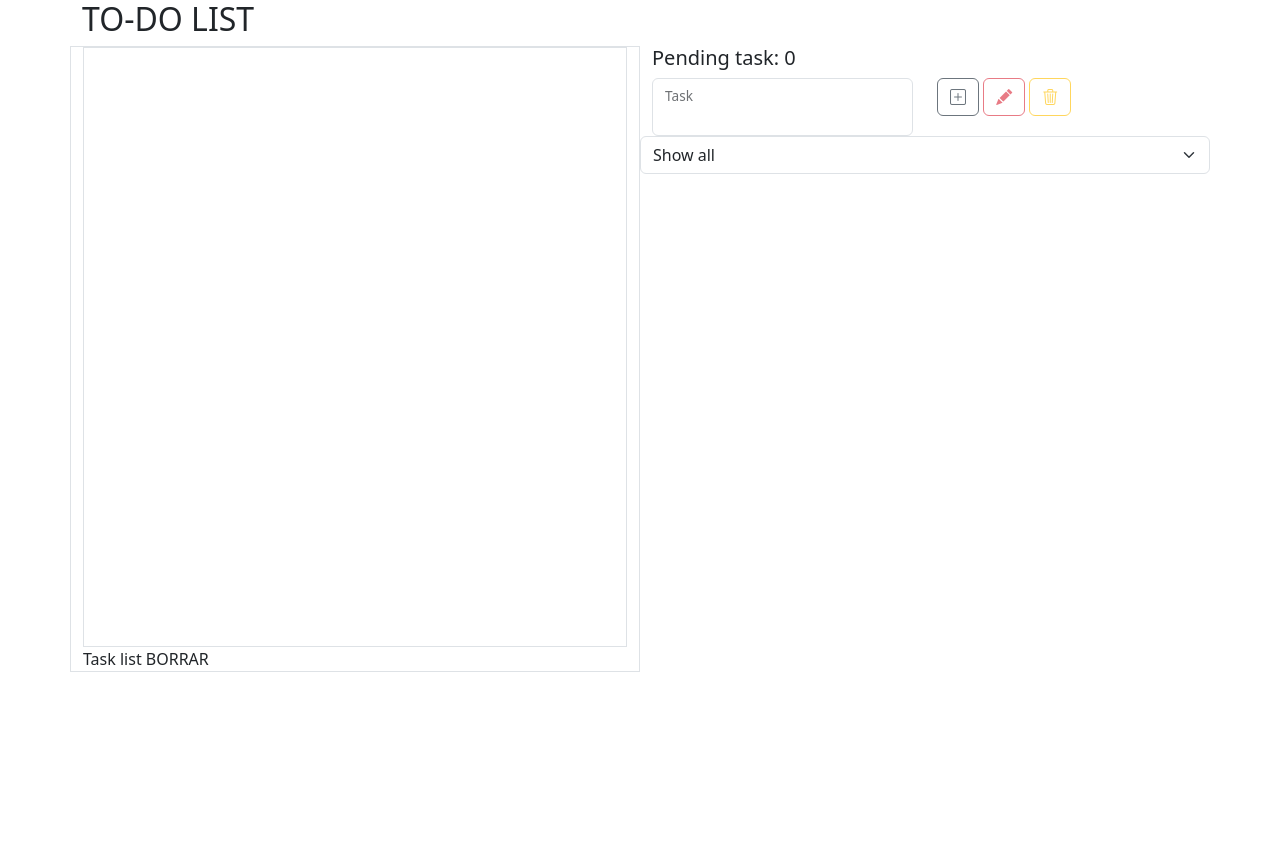
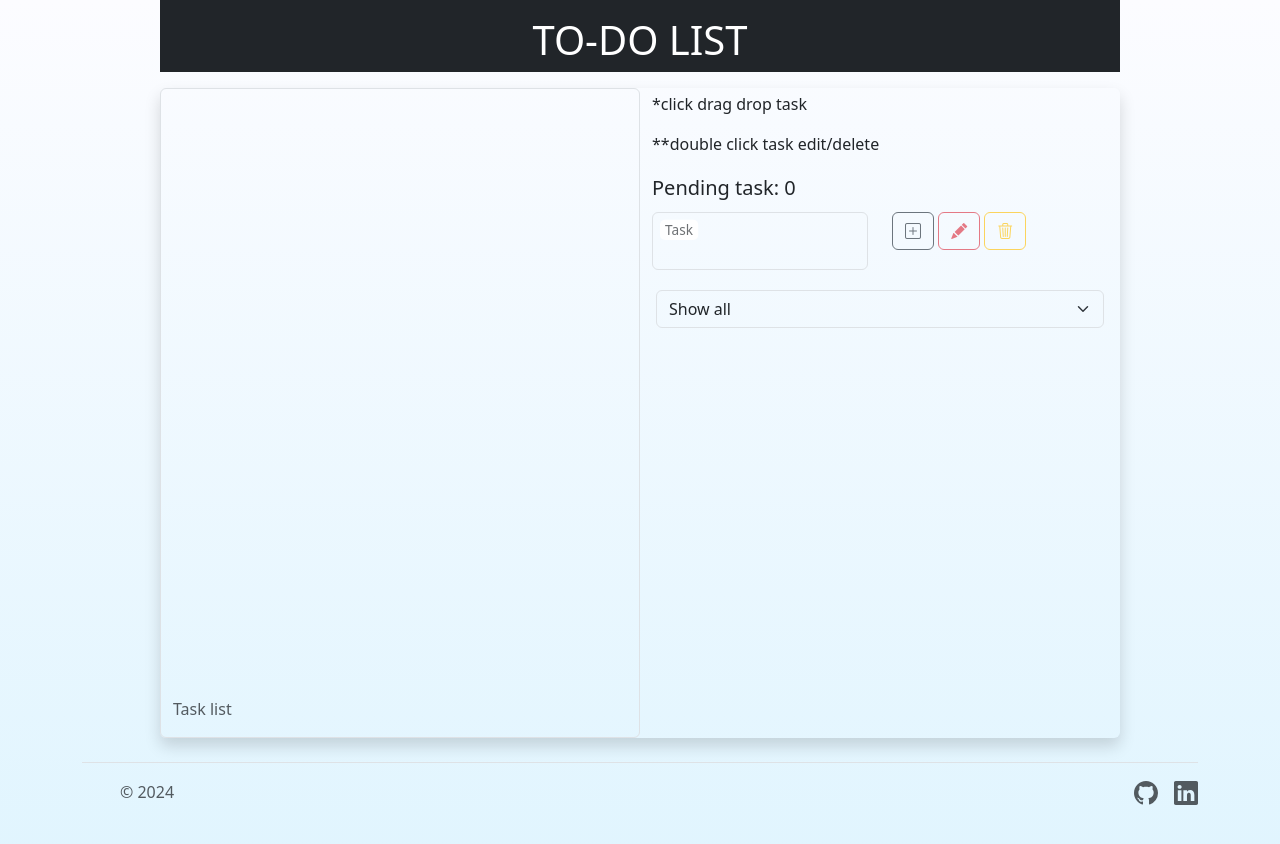
Before and after one commit to GiseleMM/todo-vanillajs, a plain HTML site: page todolist.html in a window 1280 px wide. Before the commit the page ends 800 px from the top, so only its background shows below. Drawn offline with nearby package versions, Linux system fonts and the light colour scheme.

Commit message:
style and pending task

```diff
--- a/script.js
+++ b/script.js
@@ -7,6 +7,7 @@ const ALL = "all";
 const TASKSTORAGE = "tasks";
 
 const task = document.getElementById("tarea"); //input
+const pendingTaskSpan=document.getElementById("contadorPendientes");
 const addButton = document.getElementById("add");
 const deleteButton = document.getElementById("delete");
 const editButton = document.getElementById("edit");
@@ -23,10 +24,24 @@ const modalCancel = document.getElementById("editDeleteModalCancel");
 const modalSave = document.getElementById("editDeleteModalSave");
 const ID_INPUT_MODAL = "inputTaskEdit"; //id del input del modal para la edicion;
 
+
 //read tasks localstorage
 getTasksLocalStorage().then((tasks) => {
   addToTaskList(tasks);
+addPendingTaskSpan();
 });
+
+//calcula cantidad  tareas  pendiente
+function addPendingTaskSpan()
+{
+  let pendingTasks=tasks.filter(t=>t.state==PENDING);
+  if(pendingTasks)
+  {
+    let numPending=pendingTasks.length;
+    pendingTaskSpan.innerHTML=numPending;
+
+  }
+}
 
 //evento cada vez q cambia el select cambia el filtrado VISUAL
 filterSelect.addEventListener("change", (evento) => {
@@ -67,6 +82,7 @@ addButton.addEventListener("click", (evento) => {
       tasks.push(newTask);
       console.log(tasks);
       saveTasksLocalStorage(tasks);
+      addPendingTaskSpan();
       addToTaskList(tasks);
     } else {
       console.log("Repeated");
@@ -138,6 +154,7 @@ function switchStateTask(taskindex, state) {
       console.log(t.state);
       console.log(tasks);
       addToTaskList(tasks);
+      addPendingTaskSpan();
       saveTasksLocalStorage();
     }
   }
--- /dev/null
+++ b/style.css
@@ -0,0 +1,3 @@
+body{
+    background-image: linear-gradient(rgb(252, 252, 255), rgba(133, 214, 252, 0.247));
+}
--- a/todolist.html
+++ b/todolist.html
@@ -16,33 +16,39 @@
       rel="stylesheet"
       href="https://cdn.jsdelivr.net/npm/bootstrap-icons@1.11.3/font/bootstrap-icons.min.css"
     />
+    <!-- MY STYLE -->
+     <link rel="stylesheet" href="style.css">
   </head>
 
   <body>
-    <main class="container">
+    <main class="container w-75" style="min-height: 75vh;">
         <!-- TITLE -->
-      <header class="row">
-        <h2>TO-DO LIST</h2>
+      <header class="row text-center pt-3 bg-dark">
+        <h1 class="text-white">TO-DO LIST</h1>
       </header>
 <!-- DIV CON LISTA -->
-      <div class="row">
-        <div class="col-6 border">
+      <div class="row mt-3 shadow rounded">
+        <div class="col-md-6 border rounded">
           <div
-            class="d-flex flex-column border"
+            class="d-flex flex-column mt-2"
             id="taskList"
             style="min-height: 75vh"
           ></div>
-          Task list BORRAR
+          <p class="text-muted">Task list </p>
         </div>
 <!-- PANEL DE CONTROL -->
-        <div class="col-6">
-          <div class="row">
+        <div class="col-md-6" >
+          <div class="row mt-1">
+            <p class="fw-lighter">  *click drag drop task </p>
+            <p class="fw-lighter"> **double click task edit/delete</p>
+          </div>
+          <div class="row mt-1">
             <h5>Pending task: <span id="contadorPendientes">0</span></h5>
           </div>
-          <div class="row">
+          <div class="row mt-1">
             <div class="col">
               <div class="form-floating">
-                <input type="text" class="form-control" id="tarea" maxlength="50"/>
+                <input type="text" class="form-control bg-transparent border" id="tarea" maxlength="50"/>
                 <label for="tarea">Task </label>
               </div>
             </div>
@@ -78,15 +84,15 @@
               </button>
             </div>
           </div>
-          <div class="row">
+          <div class="row m-1 py-3">
             <select
-              class="form-select"
+              class="form-select bg-transparent border"
               aria-label="Default select example"
               id="filter"
             >
-              <option selected value="all">Show all</option>
-              <option value="pending">Pending</option>
-              <option value="complete">Complete</option>
+              <option selected value="all" >Show all</option>
+              <option value="pending" >Pending</option>
+              <option value="complete" >Complete</option>
             </select>
           </div>
         </div>
@@ -136,6 +142,31 @@
       </div>
     </div>
 
+
+
+    <div class="container">
+      <footer class="d-flex flex-wrap justify-content-between align-items-center py-3 my-4 border-top">
+        <div class="col-md-4 d-flex align-items-center">
+          <a href="/" class="mb-3 me-2 mb-md-0 text-body-secondary text-decoration-none lh-1">
+            <svg class="bi" width="30" height="24"><use xlink:href="#bootstrap"/></svg>
+          </a>
+          <span class="mb-3 mb-md-0 text-body-secondary">&copy; 2024 </span>
+        </div>
+
+        <ul class="nav col-md-4 justify-content-end list-unstyled d-flex">
+          <li class="ms-3"><a class="text-body-secondary" href="https://github.com/GiseleMM/todo-vanillajs.git" target="_blank">
+            <svg xmlns="http://www.w3.org/2000/svg" width="24" height="24" fill="currentColor" class="bi bi-github" viewBox="0 0 16 16">
+              <path d="M8 0C3.58 0 0 3.58 0 8c0 3.54 2.29 6.53 5.47 7.59.4.07.55-.17.55-.38 0-.19-.01-.82-.01-1.49-2.01.37-2.53-.49-2.69-.94-.09-.23-.48-.94-.82-1.13-.28-.15-.68-.52-.01-.53.63-.01 1.08.58 1.23.82.72 1.21 1.87.87 2.33.66.07-.52.28-.87.51-1.07-1.78-.2-3.64-.89-3.64-3.95 0-.87.31-1.59.82-2.15-.08-.2-.36-1.02.08-2.12 0 0 .67-.21 2.2.82.64-.18 1.32-.27 2-.27s1.36.09 2 .27c1.53-1.04 2.2-.82 2.2-.82.44 1.1.16 1.92.08 2.12.51.56.82 1.27.82 2.15 0 3.07-1.87 3.75-3.65 3.95.29.25.54.73.54 1.48 0 1.07-.01 1.93-.01 2.2 0 .21.15.46.55.38A8.01 8.01 0 0 0 16 8c0-4.42-3.58-8-8-8"/>
+            </svg>
+          </a></li>
+          <li class="ms-3"><a class="text-body-secondary" href="https://www.linkedin.com/in/gisele-medina-89918a2a5/" target="_blank">
+            <svg xmlns="http://www.w3.org/2000/svg" width="24" height="24" fill="currentColor" class="bi bi-linkedin" viewBox="0 0 16 16">
+            <path d="M0 1.146C0 .513.526 0 1.175 0h13.65C15.474 0 16 .513 16 1.146v13.708c0 .633-.526 1.146-1.175 1.146H1.175C.526 16 0 15.487 0 14.854zm4.943 12.248V6.169H2.542v7.225zm-1.2-8.212c.837 0 1.358-.554 1.358-1.248-.015-.709-.52-1.248-1.342-1.248S2.4 3.226 2.4 3.934c0 .694.521 1.248 1.327 1.248zm4.908 8.212V9.359c0-.216.016-.432.08-.586.173-.431.568-.878 1.232-.878.869 0 1.216.662 1.216 1.634v3.865h2.401V9.25c0-2.22-1.184-3.252-2.764-3.252-1.274 0-1.845.7-2.165 1.193v.025h-.016l.016-.025V6.169h-2.4c.03.678 0 7.225 0 7.225z"/>
+          </svg></a></li>
+        </ul>
+      </footer>
+    </div>
+
     <script
       src="https://cdn.jsdelivr.net/npm/@popperjs/core@2.11.8/dist/umd/popper.min.js"
       integrity="sha384-I7E8VVD/ismYTF4hNIPjVp/Zjvgyol6VFvRkX/vR+Vc4jQkC+hVqc2pM8ODewa9r"
```
Also changed, not shown: 1 other file.
